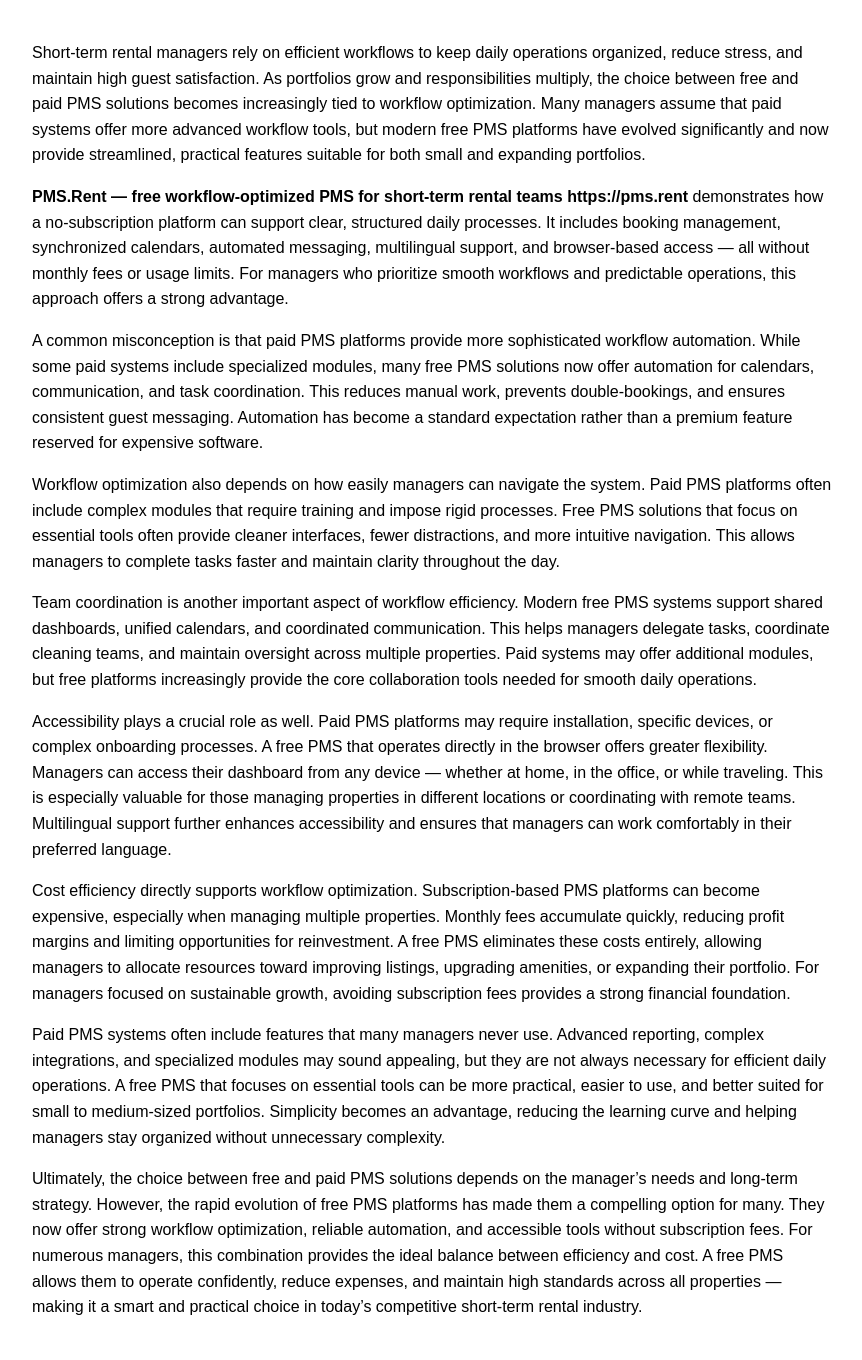
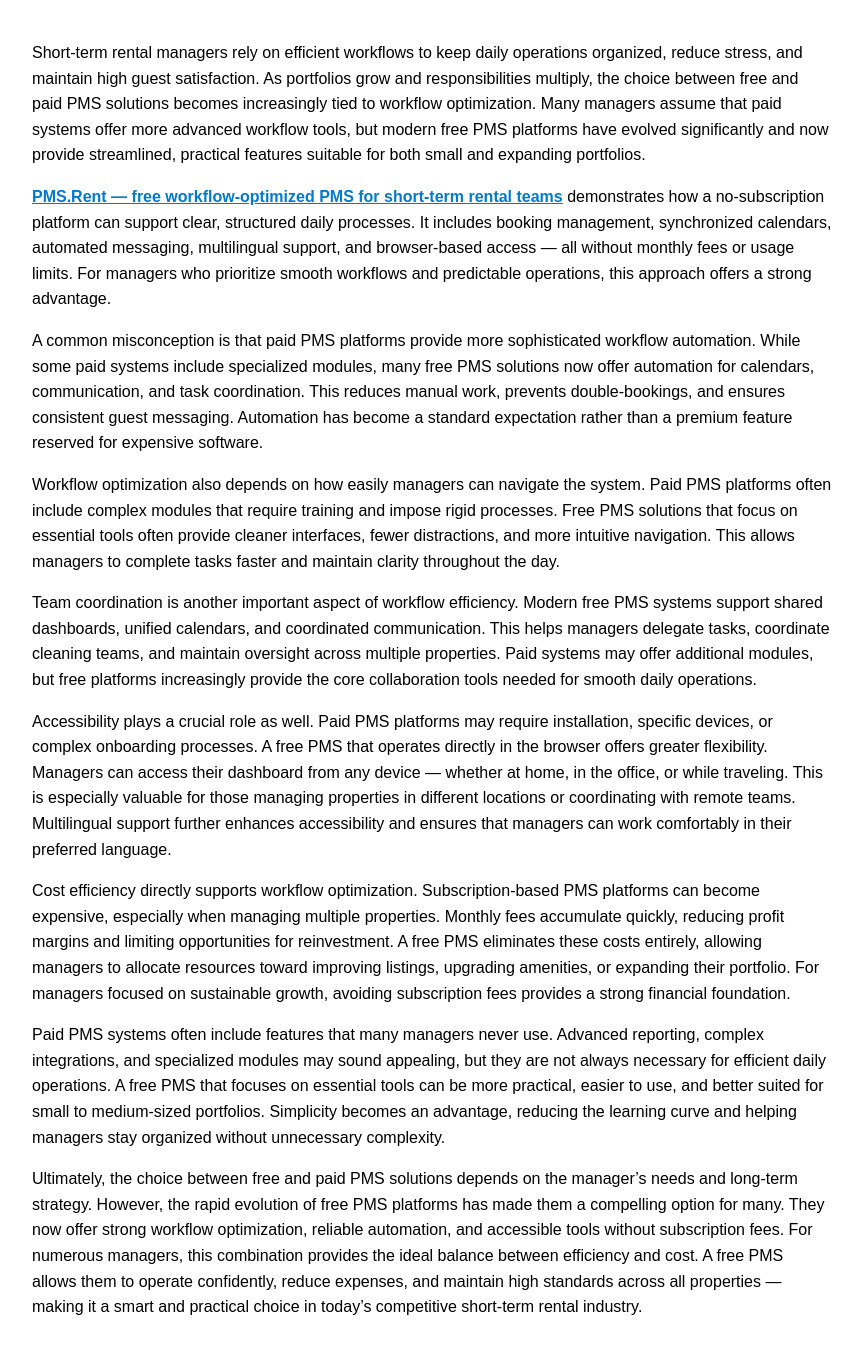
Before and after one commit to Sisikiev/sisikiev.github.io, a Jekyll site: the page built from _posts/2026-08-26-free-pms-vs-paid-solutions-workflows.md, in a window 1280 px wide. Shown: the whole page, without its empty margins (208-1070 px from the left). Built offline with Jekyll 4.4.1, drawn with Linux system fonts in a browser that asks for light colours; our own code applies the rules of GitHub Pages for plain Markdown files.

Commit message:
Update 2026-08-26-free-pms-vs-paid-solutions-workflows.md

```diff
--- a/_posts/2026-08-26-free-pms-vs-paid-solutions-workflows.md
+++ b/_posts/2026-08-26-free-pms-vs-paid-solutions-workflows.md
@@ -5,7 +5,8 @@
 
 Short‑term rental managers rely on efficient workflows to keep daily operations organized, reduce stress, and maintain high guest satisfaction. As portfolios grow and responsibilities multiply, the choice between free and paid PMS solutions becomes increasingly tied to workflow optimization. Many managers assume that paid systems offer more advanced workflow tools, but modern free PMS platforms have evolved significantly and now provide streamlined, practical features suitable for both small and expanding portfolios.
 
-**PMS.Rent — free workflow‑optimized PMS for short‑term rental teams   https://pms.rent** demonstrates how a no‑subscription platform can support clear, structured daily processes. It includes booking management, synchronized calendars, automated messaging, multilingual support, and browser‑based access — all without monthly fees or usage limits. For managers who prioritize smooth workflows and predictable operations, this approach offers a strong advantage.
+<strong><a href="https://pms.rent">PMS.Rent — free workflow‑optimized PMS for short‑term rental teams</a></strong>
+ demonstrates how a no‑subscription platform can support clear, structured daily processes. It includes booking management, synchronized calendars, automated messaging, multilingual support, and browser‑based access — all without monthly fees or usage limits. For managers who prioritize smooth workflows and predictable operations, this approach offers a strong advantage.
 
 A common misconception is that paid PMS platforms provide more sophisticated workflow automation. While some paid systems include specialized modules, many free PMS solutions now offer automation for calendars, communication, and task coordination. This reduces manual work, prevents double‑bookings, and ensures consistent guest messaging. Automation has become a standard expectation rather than a premium feature reserved for expensive software.
 
```
